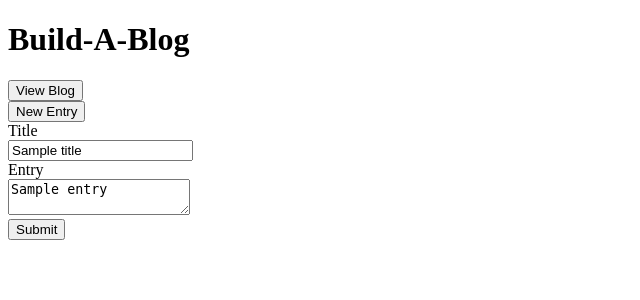
After one commit to anhvuhoangvu/blogz, a Flask app: template templates/new_entry.html in a window 1280 px wide. The commit adds this page. Shown: the top 300 px of the page, without its empty margins (0-640 px from the left). Run offline with Flask 2, Linux system fonts and the light colour scheme; the template is opened without the code that fills it: most values are stand-ins (such as "Sample title", 1, 10 or a date in 2020).

Commit message:
finished html templates

```diff
--- a/main.py
+++ b/main.py
@@ -3,7 +3,7 @@ from flask_sqlalchemy import SQLAlchemy
 
 app = Flask(__name__)
 app.config['DEBUG'] = True
-app.config['SQLALCHEMY_DATABASE_URI'] = 'mysql+pymysql://get-it-done:beproductive@localhost:8889/get-it-done'
+app.config['SQLALCHEMY_DATABASE_URI'] = 'mysql+pymysql://build-a-blog:password@localhost:8889/build-a-blog'
 app.config['SQLALCHEMY_ECHO'] = True
 db = SQLAlchemy(app)
 
--- a/templates/base.html
+++ b/templates/base.html
@@ -1,12 +1,18 @@
-<!doctype html>
+<!DOCTYPE html>
 <html>
     <head>
-        <title>{{title}}</title>
+        <title>Build-A-Blog</title>
     </head>
-<body>
-
-    {% block content %}
-    {% endblock %}
-
-</body>
+    <body>
+        <h1>Build-A-Blog</h1>
+        <form method="get" action="/blog">
+        <input type="submit" value="View Blog">
+        </form>
+        <form method="get" action="/new-entry">
+        <input type="submit" value="New Entry">
+        </form>
+        {% block content %}
+        {% endblock %}
+        </form>
+    </body>
 </html>
--- /dev/null
+++ b/templates/new_entry.html
@@ -0,0 +1,15 @@
+{% extends "base.html" %}
+{% block content %}
+        <form method ="post">
+            <label>
+                <div>Title</div>
+                <input type="text" name="title" value="{{title}}">
+            </label>
+            <label>
+                <div>Entry</div>
+                <textarea name="entry">{{entry}}</textarea>
+            </label>
+            <div class="error">{{error}}</div>
+            <input type="submit">
+        </form>
+{% endblock %}
```
Also changed, not shown: templates/front.html (added, +9 -0 lines), templates/single_entry.html (added, +7 -0 lines).
